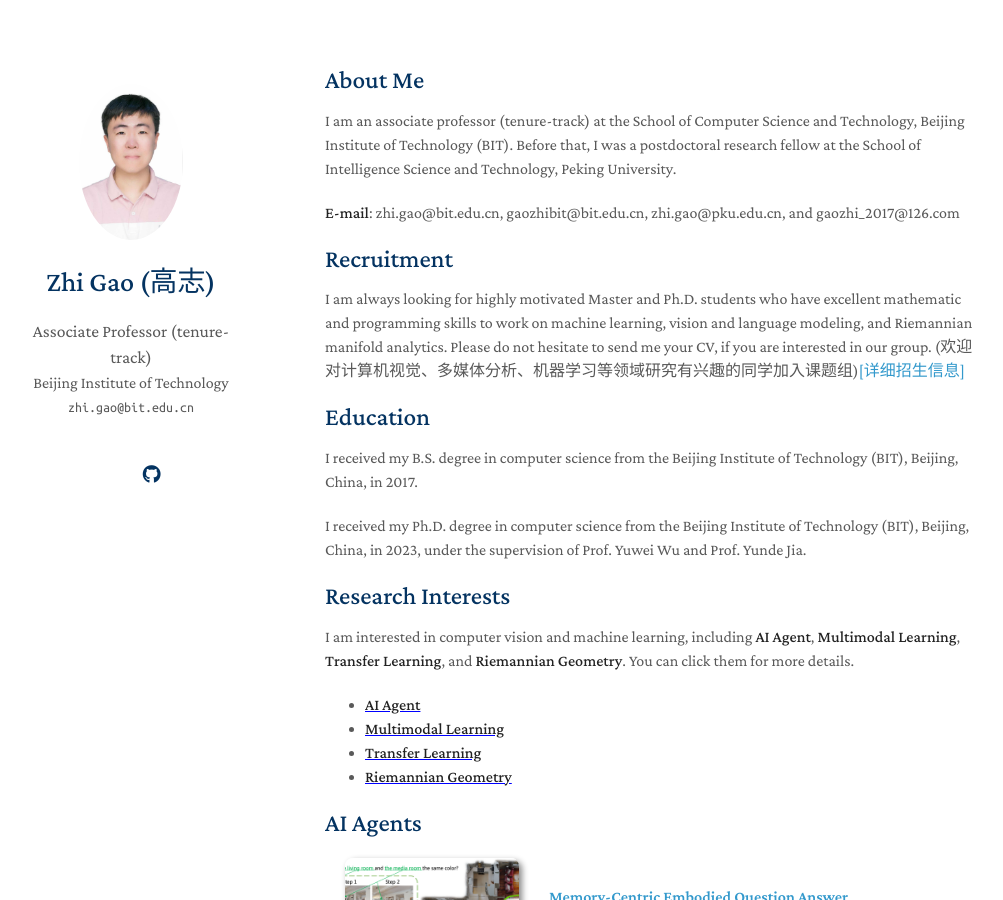
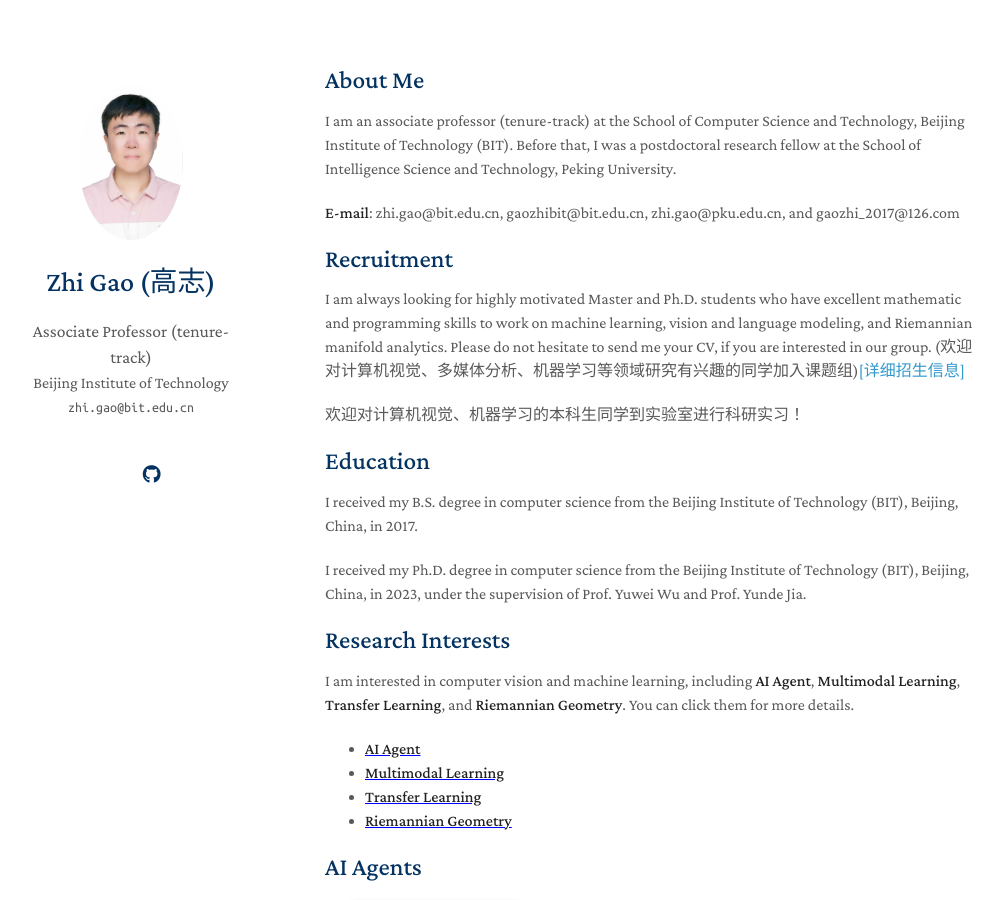
Before and after one commit to zhigao2017/ZhiGao2017.github.io, a Jekyll site: the page built from index.md, in a window 1280 px wide and 900 px high. Shown: the whole window, without its empty margins (145-1148 px from the left). Built offline with Jekyll 4.4.1, drawn with Linux system fonts in a browser that asks for light colours; a style sheet for code colours, icons or effects is not loaded; our own code applies the rules of GitHub Pages for plain Markdown files.

Commit message:
feat/intern

```diff
--- a/index.md
+++ b/index.md
@@ -12,6 +12,8 @@ I am an associate professor (tenure-track) at the School of Computer Science and
 ## Recruitment
 
 I am always looking for highly motivated Master and Ph.D. students who have excellent mathematic and programming skills to work on machine learning, vision and language modeling, and Riemannian manifold analytics. Please do not hesitate to send me your CV, if you are interested in our group. (欢迎对计算机视觉、多媒体分析、机器学习等领域研究有兴趣的同学加入课题组)[[详细招生信息]](https://wu-yuwei-bit.github.io/recruitment/%E5%AA%92%E4%BD%93%E8%AE%A1%E7%AE%97%E4%B8%8E%E6%99%BA%E8%83%BD%E7%B3%BB%E7%BB%9F%E5%AE%9E%E9%AA%8C%E5%AE%A4%E6%8B%9B%E7%94%9F%E8%AF%B4%E6%98%8EV5.pdf)
+
+欢迎对计算机视觉、机器学习的本科生同学到实验室进行科研实习！
 
 
 ## Education
```
